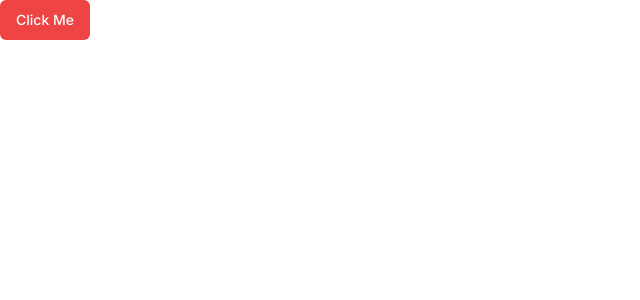
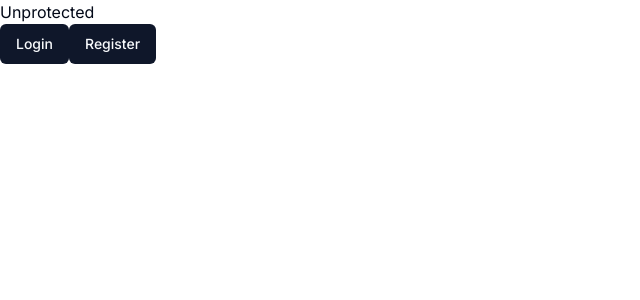
Before and after one commit to JAZ201107/ai-saas, a Next.js app: page / in a window 1280 px wide. Shown: the top 300 px of the page, without its empty margins (0-640 px from the left). Built offline with nearby package versions, Linux system fonts and the light colour scheme.

Commit message:
Project Set Up

```diff
--- /dev/null
+++ b/app/(auth)/(routes)/sign-in/[[...sign-in]]/page.tsx
@@ -0,0 +1,6 @@
+"use client";
+import { SignIn } from "@clerk/clerk-react";
+
+export default function Page() {
+  return <SignIn />;
+}
--- /dev/null
+++ b/app/(auth)/(routes)/sign-up/[[...sign-up]]/page.tsx
@@ -0,0 +1,6 @@
+"use client";
+import { SignUp } from "@clerk/clerk-react";
+
+export default function Page() {
+  return <SignUp />;
+}
--- /dev/null
+++ b/app/(auth)/layout.tsx
@@ -0,0 +1,9 @@
+import { ReactNode } from "react";
+
+const AuthLayout = ({ children }: { children: ReactNode }) => {
+  return (
+    <div className="flex items-center justify-center h-full">{children}</div>
+  );
+};
+
+export default AuthLayout;
--- /dev/null
+++ b/app/(dashboard)/(routes)/dashboard/page.tsx
@@ -0,0 +1,13 @@
+"use client";
+import { Button } from "@/components/ui/button";
+import { UserButton } from "@clerk/clerk-react";
+import Image from "next/image";
+
+export default function DashboardPage() {
+  return (
+    <div>
+      <p> Danshboard Page</p>
+      <UserButton></UserButton>
+    </div>
+  );
+}
--- /dev/null
+++ b/app/(dashboard)/layout.tsx
@@ -0,0 +1,19 @@
+"use client";
+import Navbar from "@/components/Navbar";
+import { ReactNode } from "react";
+
+const DashboardLayout = ({ children }: { children: ReactNode }) => {
+  <div className="h-full relative">
+    <div className="hidden h-full md:flex md:flex-col md:fixed md:inset-y-0 z-[80] bg-gray-900 md:w-72">
+      <div>Hello Sidebar</div>
+    </div>
+
+    <main className="md:pl-72">
+      <Navbar />
+      Hello Content
+      {children}
+    </main>
+  </div>;
+};
+
+export default DashboardLayout;
--- /dev/null
+++ b/app/(landing)/page.tsx
@@ -0,0 +1,21 @@
+import { Button } from "@/components/ui/button";
+import Link from "next/link";
+
+const LandingPage = () => {
+  return (
+    <div>
+      Unprotected
+      <div>
+        <Link href="/sign-in">
+          <Button>Login</Button>
+        </Link>
+
+        <Link href="/sign-up">
+          <Button>Register</Button>
+        </Link>
+      </div>
+    </div>
+  );
+};
+
+export default LandingPage;
--- a/app/layout.tsx
+++ b/app/layout.tsx
@@ -1,22 +1,25 @@
-import './globals.css'
-import type { Metadata } from 'next'
-import { Inter } from 'next/font/google'
+import "./globals.css";
+import type { Metadata } from "next";
+import { Inter } from "next/font/google";
+import { ClerkProvider } from "@clerk/nextjs";
 
-const inter = Inter({ subsets: ['latin'] })
+const inter = Inter({ subsets: ["latin"] });
 
 export const metadata: Metadata = {
-  title: 'Create Next App',
-  description: 'Generated by create next app',
-}
+  title: "Genius ",
+  description: "AI Platform",
+};
 
 export default function RootLayout({
   children,
 }: {
-  children: React.ReactNode
+  children: React.ReactNode;
 }) {
   return (
-    <html lang="en">
-      <body className={inter.className}>{children}</body>
-    </html>
-  )
+    <ClerkProvider>
+      <html lang="en">
+        <body className={inter.className}>{children}</body>
+      </html>
+    </ClerkProvider>
+  );
 }
--- a/app/page.tsx
+++ /dev/null
@@ -1,6 +0,0 @@
-import { Button } from "@/components/ui/button";
-import Image from "next/image";
-
-export default function Home() {
-  return <Button variant="destructive">Click Me</Button>;
-}
--- /dev/null
+++ b/components/Navbar.tsx
@@ -0,0 +1,17 @@
+import React, { FC } from "react";
+import { Button } from "./ui/button";
+import { Menu } from "lucide-react";
+
+interface NavbarProps {}
+
+const Navbar: FC<NavbarProps> = ({}) => {
+  return (
+    <div className="flex items-center p-4">
+      <Button variant="ghost" size="icon">
+        <Menu />
+      </Button>
+    </div>
+  );
+};
+
+export default Navbar;
--- a/package.json
+++ b/package.json
@@ -9,6 +9,7 @@
     "lint": "next lint"
   },
   "dependencies": {
+    "@clerk/nextjs": "^4.23.0",
     "@radix-ui/react-slot": "^1.0.2",
     "@types/node": "20.4.2",
     "@types/react": "18.2.15",
```
Also changed, not shown: middleware.ts (added, +12 -0 lines), 2 other files (tests, documents, lock files or other folders).
